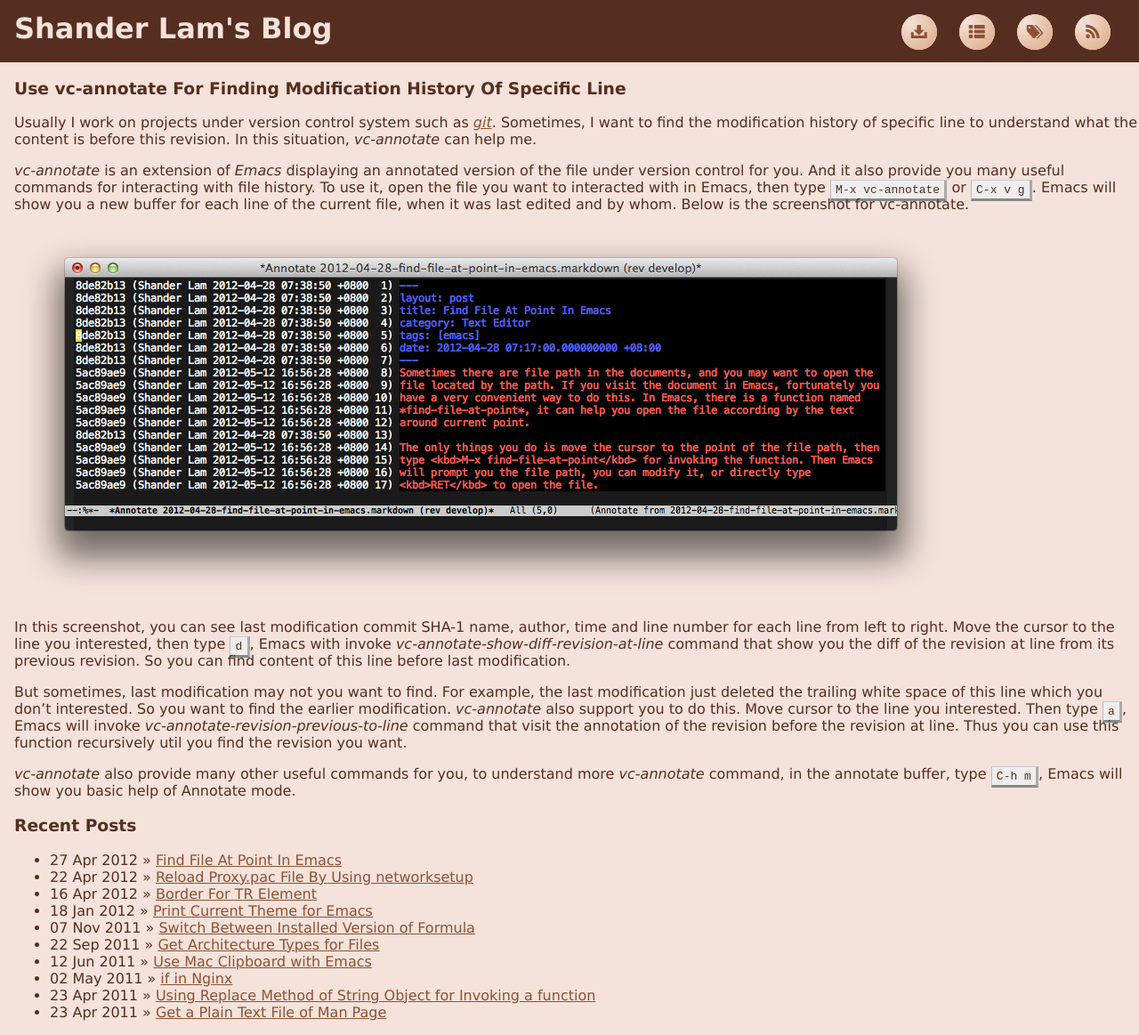
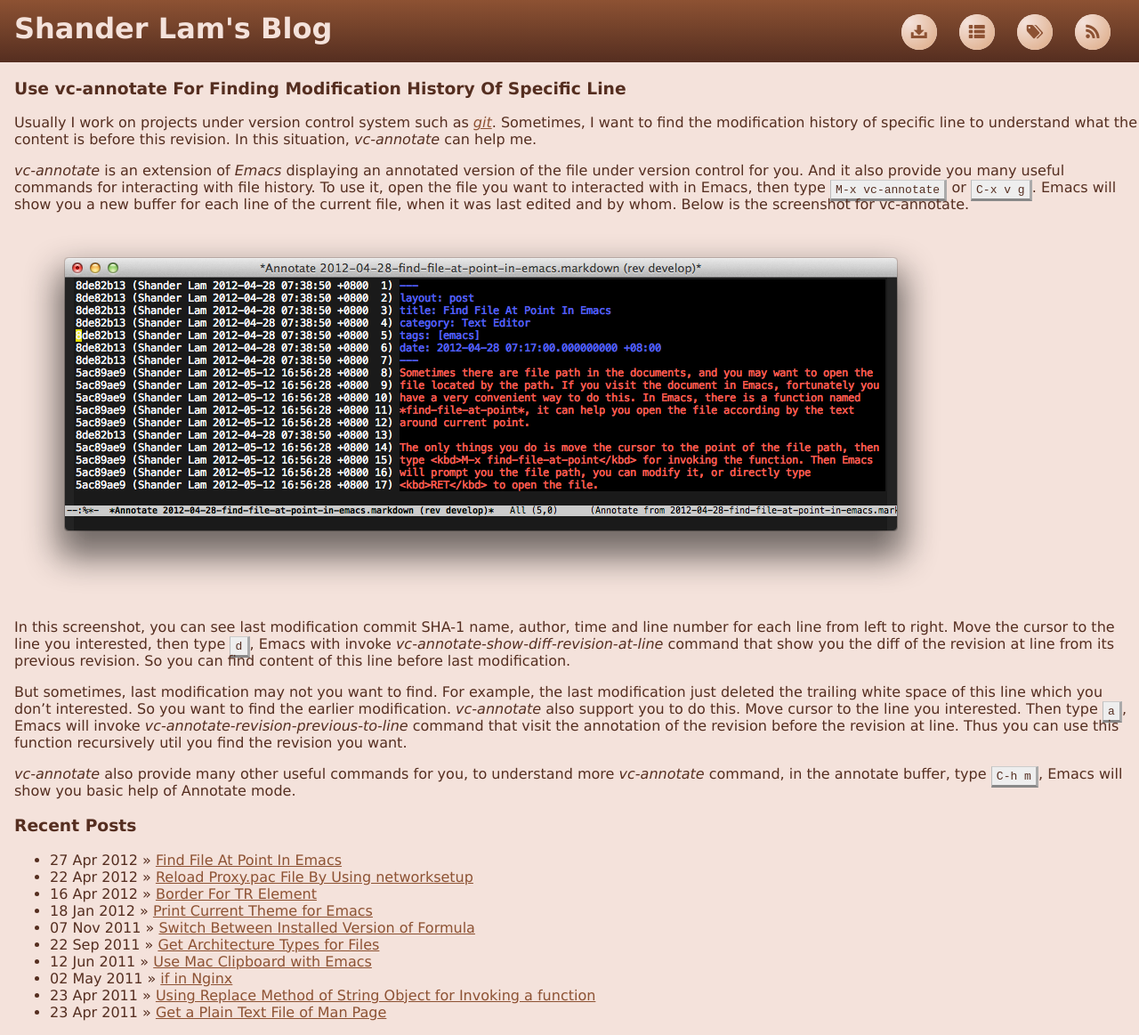
Before and after one commit to shanderlam/shanderlam.github.io, a Jekyll site: the page built from index.html, in a window 1280 px wide. Shown: the whole page at 89% size. Built offline with Jekyll 4.4.1, drawn with Linux system fonts in a browser that asks for light colours.

Commit message:
Add gradient to header.

```diff
--- a/css/style.css
+++ b/css/style.css
@@ -32,6 +32,11 @@ header {
     padding: 1em 0;
     background-color: #552E20;
     line-height: 2em;
+    background-image: -webkit-linear-gradient(#8D5233, #552E20);
+    background-image: -moz-linear-gradient(#8D5233, #552E20);
+    background-image: -ms-linear-gradient(#8D5233, #552E20);
+    background-image: -o-linear-gradient(#8D5233, #552E20);
+    background-image: linear-gradient(#8D5233, #552E20);
 }
 
 header h1, header h2, header a, header h2 a:hover {
```
